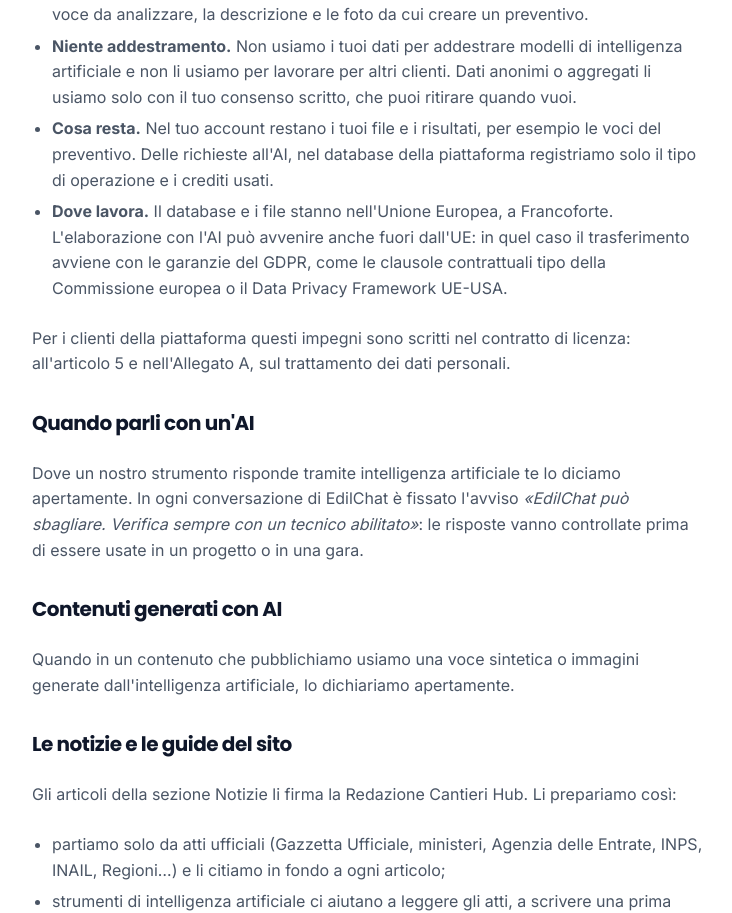
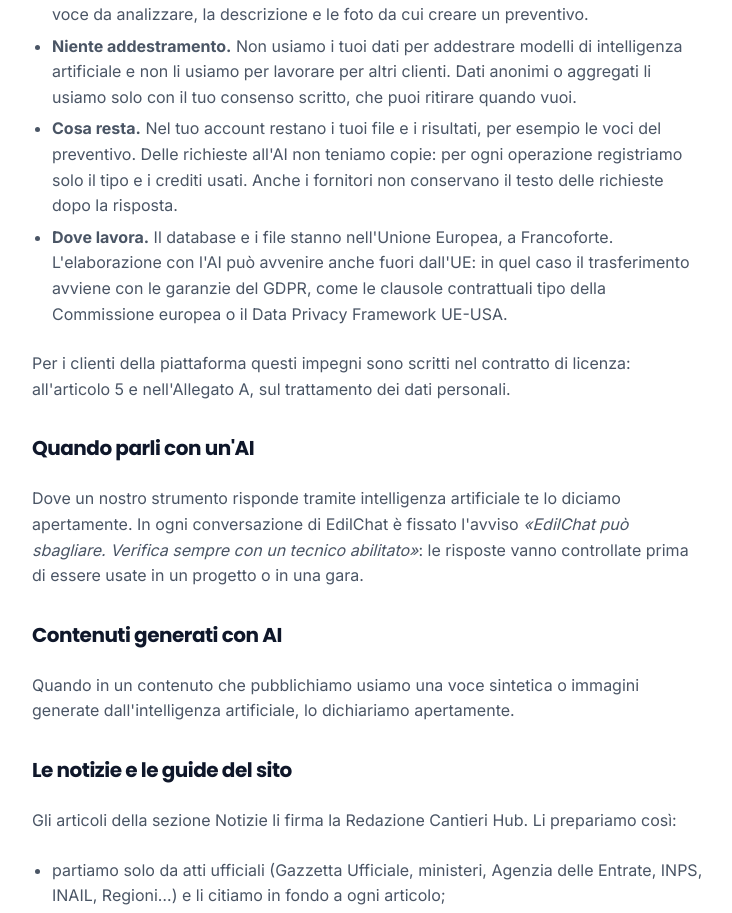
Before and after one commit to cantierihub/cantierihub-com, a Next.js app: page /ai-trasparenza in a window 1280 px wide. Shown: the part 1244-2157 px from the top of the page, without its empty margins (272-1004 px from the left). Built offline with nearby package versions, Linux system fonts and the light colour scheme.

Commit message:
AI e trasparenza: i fornitori non conservano le richieste (#42)
«AI app context» di Lovable spento il 06/10/2026.

Co-Authored-By: Claude Opus 5.5 <noreply@anthropic.com>

```diff
--- a/src/app/ai-trasparenza/page.tsx
+++ b/src/app/ai-trasparenza/page.tsx
@@ -47,15 +47,15 @@ export default function AiTrasparenzaPage() {
               </p>
 
               {/* Le domande dei clienti su dati e AI (Stilcolor, 05/10/2026): fornitore, addestramento, conservazione,
-                  dove lavora. Deve combaciare col contratto di licenza (art. 5.2 e Allegato A). Finché «AI app context» di Lovable
-                  è acceso (tiene richieste e risposte per 90 giorni) qui non si scrive che i fornitori non le conservano. */}
+                  dove lavora. Deve combaciare col contratto di licenza (art. 5.2 e Allegato A). «AI app context» di Lovable è spento
+                  dal 06/10/2026: se si riaccende (tiene richieste e risposte per 90 giorni), la frase sui fornitori va tolta. */}
               <h2 id="dati-e-ai" className="font-display font-bold text-navy text-xl mt-8 scroll-mt-24">I tuoi dati e l&apos;AI</h2>
               <p>Vale per il Preventivatore AI, dove carichi computi, preventivi e prezzi della tua impresa.</p>
               <ul className="list-disc pl-5 space-y-1.5">
                 <li><strong>Chi fa il lavoro.</strong> I modelli Gemini di Google, ai quali la piattaforma accede tramite Lovable, il fornitore che la ospita. Nessun altro fornitore di intelligenza artificiale riceve i tuoi dati.</li>
                 <li><strong>Cosa riceve.</strong> Solo quello che serve all&apos;operazione che avvii: il computo da leggere, la voce da analizzare, la descrizione e le foto da cui creare un preventivo.</li>
                 <li><strong>Niente addestramento.</strong> Non usiamo i tuoi dati per addestrare modelli di intelligenza artificiale e non li usiamo per lavorare per altri clienti. Dati anonimi o aggregati li usiamo solo con il tuo consenso scritto, che puoi ritirare quando vuoi.</li>
-                <li><strong>Cosa resta.</strong> Nel tuo account restano i tuoi file e i risultati, per esempio le voci del preventivo. Delle richieste all&apos;AI, nel database della piattaforma registriamo solo il tipo di operazione e i crediti usati.</li>
+                <li><strong>Cosa resta.</strong> Nel tuo account restano i tuoi file e i risultati, per esempio le voci del preventivo. Delle richieste all&apos;AI non teniamo copie: per ogni operazione registriamo solo il tipo e i crediti usati. Anche i fornitori non conservano il testo delle richieste dopo la risposta.</li>
                 <li><strong>Dove lavora.</strong> Il database e i file stanno nell&apos;Unione Europea, a Francoforte. L&apos;elaborazione con l&apos;AI può avvenire anche fuori dall&apos;UE: in quel caso il trasferimento avviene con le garanzie del GDPR, come le clausole contrattuali tipo della Commissione europea o il Data Privacy Framework UE-USA.</li>
               </ul>
               <p>Per i clienti della piattaforma questi impegni sono scritti nel contratto di licenza: all&apos;articolo 5 e nell&apos;Allegato A, sul trattamento dei dati personali.</p>
```
